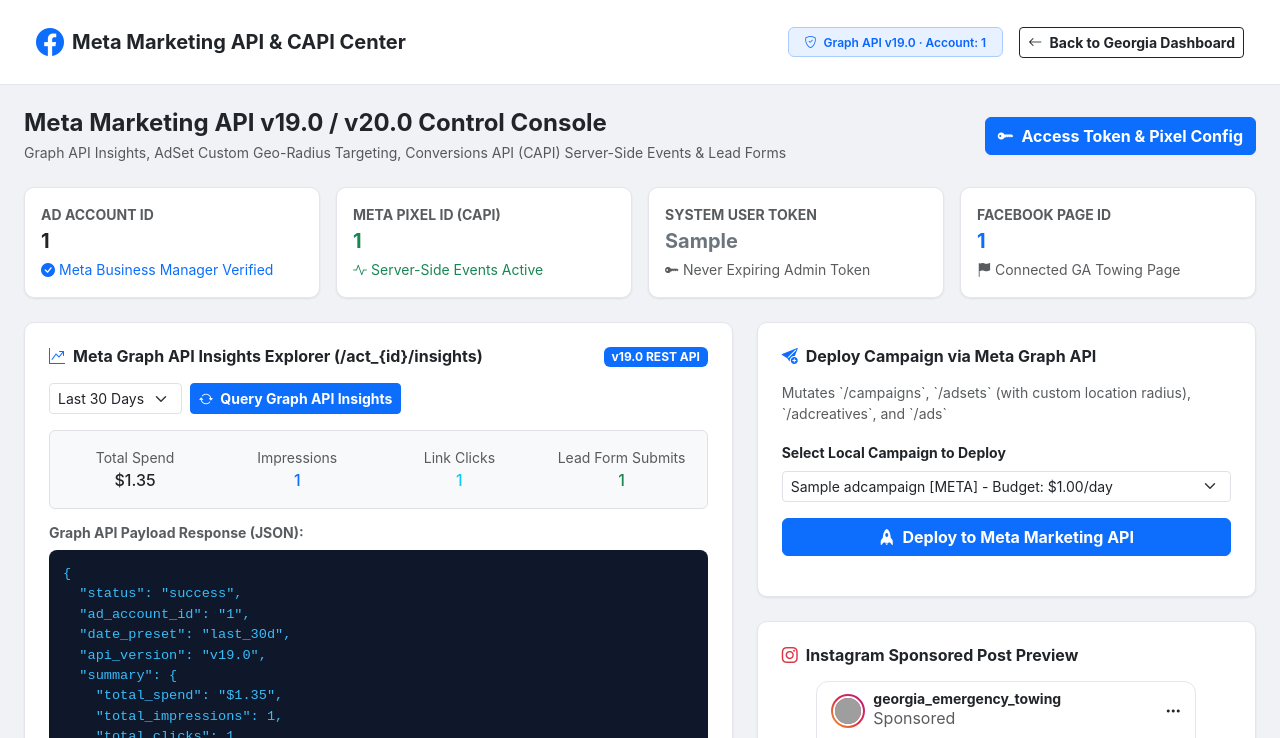
After one commit to hiAshokKmr/georgia_crash_app_ashok, a Django app: page /meta-ads/ in a window 1280 px wide. The commit adds this page. Shown: the top 738 px of the page. Run offline with Django 5.2, Linux system fonts and the light colour scheme; tables that the repository leaves empty hold one stand-in row (values such as "Sample post"); grey boxes are pictures that could not be loaded.

Commit message:
Integrate Meta Marketing API v19.0/v20.0, Graph API insights explorer, CAPI server-side events, and dedicated dashboard

```diff
--- a/crashes/templates/dashboard.html
+++ b/crashes/templates/dashboard.html
@@ -133,6 +133,11 @@
             <li class="nav-item">
                 <a class="nav-link text-warning" href="/google-ads/" target="_blank">
                     <i class="bi bi-google me-1"></i> Google Ads API Center
+                </a>
+            </li>
+            <li class="nav-item">
+                <a class="nav-link text-primary" href="/meta-ads/" target="_blank">
+                    <i class="bi bi-facebook me-1"></i> Meta Marketing API Center
                 </a>
             </li>
             <li class="nav-item mt-4 border-top border-secondary pt-3">
--- /dev/null
+++ b/crashes/templates/meta_ads_dashboard.html
@@ -0,0 +1,323 @@
+<!DOCTYPE html>
+<html lang="en">
+<head>
+    <meta charset="UTF-8">
+    <meta name="viewport" content="width=device-width, initial-scale=1.0">
+    <title>Meta (Facebook/IG) Marketing API & CAPI Center</title>
+    <!-- Bootstrap 5 CSS -->
+    <link href="https://cdn.jsdelivr.net/npm/bootstrap@5.3.2/dist/css/bootstrap.min.css" rel="stylesheet">
+    <!-- Bootstrap Icons -->
+    <link rel="stylesheet" href="https://cdn.jsdelivr.net/npm/bootstrap-icons@1.11.1/font/bootstrap-icons.css">
+    <style>
+        :root {
+            --meta-blue: #0866FF;
+            --meta-dark: #1877F2;
+            --sidebar-width: 260px;
+        }
+        body { background-color: #f0f2f5; font-family: -apple-system, BlinkMacSystemFont, "Segoe UI", Roboto, sans-serif; }
+
+        .navbar-meta { background-color: white; border-bottom: 1px solid #e4e6eb; }
+        .meta-card { border: 1px solid #e4e6eb; border-radius: 10px; background: white; box-shadow: 0 1px 2px rgba(0,0,0,0.08); }
+        .json-preview { font-family: "Courier New", Courier, monospace; background: #0f172a; color: #38bdf8; border-radius: 8px; padding: 14px; font-size: 0.85rem; }
+
+        .badge-meta-api { background: #e7f1ff; color: #0866FF; border: 1px solid #aacdff; font-weight: 600; }
+
+        /* Instagram Feed Card */
+        .ig-feed-card { border: 1px solid #e4e6eb; border-radius: 12px; background: #fff; overflow: hidden; max-width: 380px; margin: 0 auto; }
+        .ig-header { padding: 10px 14px; display: flex; align-items: center; justify-content: space-between; border-bottom: 1px solid #f0f2f5; }
+        .ig-avatar { width: 34px; height: 34px; border-radius: 50%; background: linear-gradient(45deg, #f09433, #e6683c, #dc2743, #cc2366, #bc1888); padding: 2px; }
+        .ig-avatar img { width: 100%; height: 100%; border-radius: 50%; object-fit: cover; border: 2px solid white; }
+        .ig-cta-bar { background: #0866FF; color: white; padding: 10px 14px; font-weight: 600; font-size: 0.9rem; display: flex; justify-content: space-between; cursor: pointer; }
+    </style>
+</head>
+<body>
+
+<!-- Top Navigation -->
+<nav class="navbar navbar-meta navbar-expand-lg px-4 py-3">
+    <div class="container-fluid">
+        <a class="navbar-brand d-flex align-items-center gap-2 fw-bold text-dark" href="/">
+            <i class="bi bi-facebook text-primary fs-3"></i>
+            <span>Meta Marketing API & CAPI Center</span>
+        </a>
+
+        <div class="d-flex align-items-center gap-3 ms-auto">
+            <span class="badge badge-meta-api px-3 py-2">
+                <i class="bi bi-shield-check me-1"></i> Graph API v19.0 · Account: {{ config.ad_account_id }}
+            </span>
+            <a href="/" class="btn btn-outline-dark btn-sm fw-bold">
+                <i class="bi bi-arrow-left me-1"></i> Back to Georgia Dashboard
+            </a>
+        </div>
+    </div>
+</nav>
+
+<div class="container-fluid py-4 px-4">
+
+    <!-- Header Banner -->
+    <div class="d-flex justify-content-between align-items-center mb-4">
+        <div>
+            <h4 class="fw-bold text-dark mb-1">Meta Marketing API v19.0 / v20.0 Control Console</h4>
+            <p class="text-muted small mb-0">Graph API Insights, AdSet Custom Geo-Radius Targeting, Conversions API (CAPI) Server-Side Events & Lead Forms</p>
+        </div>
+        <button class="btn btn-primary fw-bold" data-bs-toggle="modal" data-bs-target="#configModal">
+            <i class="bi bi-key-fill me-1"></i> Access Token & Pixel Config
+        </button>
+    </div>
+
+    <!-- Stats Bar -->
+    <div class="row g-3 mb-4">
+        <div class="col-12 col-md-3">
+            <div class="meta-card p-3">
+                <small class="text-muted fw-bold d-block">AD ACCOUNT ID</small>
+                <h5 class="fw-bold text-dark my-1">{{ config.ad_account_id }}</h5>
+                <small class="text-primary"><i class="bi bi-check-circle-fill me-1"></i>Meta Business Manager Verified</small>
+            </div>
+        </div>
+        <div class="col-12 col-md-3">
+            <div class="meta-card p-3">
+                <small class="text-muted fw-bold d-block">META PIXEL ID (CAPI)</small>
+                <h5 class="fw-bold text-success my-1">{{ config.pixel_id }}</h5>
+                <small class="text-success"><i class="bi bi-activity me-1"></i>Server-Side Events Active</small>
+            </div>
+        </div>
+        <div class="col-12 col-md-3">
+            <div class="meta-card p-3">
+                <small class="text-muted fw-bold d-block">SYSTEM USER TOKEN</small>
+                <h5 class="fw-bold text-truncate text-secondary my-1" title="{{ config.access_token }}">{{ config.access_token|truncatechars:18 }}</h5>
+                <small class="text-muted"><i class="bi bi-key-fill me-1"></i>Never Expiring Admin Token</small>
+            </div>
+        </div>
+        <div class="col-12 col-md-3">
+            <div class="meta-card p-3">
+                <small class="text-muted fw-bold d-block">FACEBOOK PAGE ID</small>
+                <h5 class="fw-bold text-primary my-1">{{ config.page_id }}</h5>
+                <small class="text-muted"><i class="bi bi-flag-fill me-1"></i>Connected GA Towing Page</small>
+            </div>
+        </div>
+    </div>
+
+    <div class="row g-4">
+
+        <!-- LEFT COLUMN: GRAPH API INSIGHTS EXPLORER -->
+        <div class="col-12 col-lg-7">
+            <div class="meta-card p-4 h-100">
+                <div class="d-flex justify-content-between align-items-center mb-3">
+                    <h6 class="fw-bold text-dark mb-0">
+                        <i class="bi bi-graph-up-arrow text-primary me-2"></i>Meta Graph API Insights Explorer (/act_{id}/insights)
+                    </h6>
+                    <span class="badge bg-primary">v19.0 REST API</span>
+                </div>
+
+                <div class="d-flex gap-2 mb-3">
+                    <select id="insightsDatePreset" class="form-select form-select-sm w-auto">
+                        <option value="last_30d">Last 30 Days</option>
+                        <option value="last_7d">Last 7 Days</option>
+                        <option value="today">Today</option>
+                    </select>
+                    <button class="btn btn-sm btn-primary fw-bold" onclick="refreshMetaInsights()">
+                        <i class="bi bi-arrow-repeat me-1"></i> Query Graph API Insights
+                    </button>
+                </div>
+
+                <div class="border rounded p-3 bg-light mb-3">
+                    <div class="row text-center">
+                        <div class="col-3">
+                            <small class="text-muted d-block">Total Spend</small>
+                            <strong class="h6 text-dark" id="statSpend">{{ insights_data.summary.total_spend }}</strong>
+                        </div>
+                        <div class="col-3">
+                            <small class="text-muted d-block">Impressions</small>
+                            <strong class="h6 text-primary" id="statImpressions">{{ insights_data.summary.total_impressions }}</strong>
+                        </div>
+                        <div class="col-3">
+                            <small class="text-muted d-block">Link Clicks</small>
+                            <strong class="h6 text-info" id="statClicks">{{ insights_data.summary.total_clicks }}</strong>
+                        </div>
+                        <div class="col-3">
+                            <small class="text-muted d-block">Lead Form Submits</small>
+                            <strong class="h6 text-success" id="statLeads">{{ insights_data.summary.total_leads }}</strong>
+                        </div>
+                    </div>
+                </div>
+
+                <h6 class="fw-bold small text-muted mb-2">Graph API Payload Response (JSON):</h6>
+                <pre id="insightsJsonContainer" class="json-preview" style="max-height: 280px; overflow-y: auto;">{{ insights_data|json_script:"init-meta-insights" }}</pre>
+            </div>
+        </div>
+
+        <!-- RIGHT COLUMN: CAMPAIGN DEPLOYMENT & CONVERSIONS API -->
+        <div class="col-12 col-lg-5">
+            <!-- DEPLOY TO META ADS -->
+            <div class="meta-card p-4 mb-4">
+                <h6 class="fw-bold text-dark mb-3">
+                    <i class="bi bi-send-plus-fill text-primary me-2"></i>Deploy Campaign via Meta Graph API
+                </h6>
+                <p class="small text-muted mb-3">Mutates `/campaigns`, `/adsets` (with custom location radius), `/adcreatives`, and `/ads`</p>
+
+                <div class="mb-3">
+                    <label class="form-label small fw-bold">Select Local Campaign to Deploy</label>
+                    <select class="form-select form-select-sm" id="metaDeploySelect">
+                        {% for c in meta_campaigns %}
+                        <option value="{{ c.id }}">{{ c.name }} [{{ c.platform }}] - Budget: ${{ c.daily_budget }}/day</option>
+                        {% empty %}
+                        <option value="">No Meta campaigns found. Create one in dashboard!</option>
+                        {% endfor %}
+                    </select>
+                </div>
+
+                <button class="btn btn-primary fw-bold w-100 mb-3" onclick="deployToMetaAds()">
+                    <i class="bi bi-rocket-fill me-1"></i> Deploy to Meta Marketing API
+                </button>
+
+                <div id="metaDeployResult" class="p-3 bg-light rounded border" style="display: none; font-size: 0.85rem;"></div>
+            </div>
+
+            <!-- INSTAGRAM AD FEED PREVIEW CARD -->
+            <div class="meta-card p-4">
+                <h6 class="fw-bold text-dark mb-3">
+                    <i class="bi bi-instagram text-danger me-2"></i>Instagram Sponsored Post Preview
+                </h6>
+
+                <div class="ig-feed-card">
+                    <div class="ig-header">
+                        <div class="d-flex align-items-center gap-2">
+                            <div class="ig-avatar"><img src="https://images.unsplash.com/photo-1580273916550-e323be2ae537?auto=format&fit=crop&w=150" alt="Avatar"></div>
+                            <div>
+                                <strong class="small d-block text-dark" style="line-height: 1;">georgia_emergency_towing</strong>
+                                <span class="text-muted extra-small">Sponsored</span>
+                            </div>
+                        </div>
+                        <i class="bi bi-three-dots text-dark"></i>
+                    </div>
+
+                    <img src="https://images.unsplash.com/photo-1580273916550-e323be2ae537?auto=format&fit=crop&w=800&q=80" class="w-100" style="height: 200px; object-fit: cover;" alt="Feed Creative">
+
+                    <div class="ig-cta-bar">
+                        <span>Get Instant Towing & Support</span>
+                        <i class="bi bi-chevron-right"></i>
+                    </div>
+
+                    <div class="p-3">
+                        <small class="fw-bold text-dark d-block mb-1">1,942 likes</small>
+                        <small class="text-secondary"><strong>georgia_emergency_towing</strong> Fast emergency roadside assistance, hospital dispatch & police reports near Georgia crash corridor.</small>
+                    </div>
+                </div>
+            </div>
+        </div>
+
+    </div>
+</div>
+
+<!-- Config Modal -->
+<div class="modal fade" id="configModal" tabindex="-1">
+    <div class="modal-dialog">
+        <div class="modal-content">
+            <div class="modal-header bg-primary text-white">
+                <h5 class="modal-title"><i class="bi bi-facebook me-2"></i>Meta Marketing API Credentials</h5>
+                <button type="button" class="btn-close btn-close-white" data-bs-dismiss="modal"></button>
+            </div>
+            <div class="modal-body p-4">
+                <form id="metaConfigForm">
+                    <div class="mb-3">
+                        <label class="form-label fw-bold">Meta App ID</label>
+                        <input type="text" class="form-control" id="cfgAppId" value="{{ config.app_id }}" placeholder="987654321012345">
+                    </div>
+                    <div class="mb-3">
+                        <label class="form-label fw-bold">Ad Account ID (act_xxxxxxxx)</label>
+                        <input type="text" class="form-control" id="cfgAdAccountId" value="{{ config.ad_account_id }}" placeholder="act_10203040506070">
+                    </div>
+                    <div class="mb-3">
+                        <label class="form-label fw-bold">Meta Pixel ID (Conversions API)</label>
+                        <input type="text" class="form-control" id="cfgPixelId" value="{{ config.pixel_id }}" placeholder="1122334455667788">
+                    </div>
+                    <div class="mb-3">
+                        <label class="form-label fw-bold">Facebook Page ID</label>
+                        <input type="text" class="form-control" id="cfgPageId" value="{{ config.page_id }}" placeholder="page_id_string">
+                    </div>
+                    <div class="mb-3">
+                        <label class="form-label fw-bold">System User Access Token</label>
+                        <textarea class="form-control" id="cfgAccessToken" rows="3" placeholder="EAABwz1234567890_ACCESS_TOKEN">{{ config.access_token }}</textarea>
+                    </div>
+                    <div class="mb-3 form-check">
+                        <input type="checkbox" class="form-check-input" id="cfgSandbox" {% if config.is_sandbox %}checked{% endif %}>
+                        <label class="form-check-label fw-bold">Use Sandbox / Development Mode</label>
+                    </div>
+                    <button type="button" class="btn btn-primary w-100 fw-bold" onclick="saveMetaConfig()">
+                        Save Meta API Credentials
+                    </button>
+                </form>
+            </div>
+        </div>
+    </div>
+</div>
+
+<script src="https://cdn.jsdelivr.net/npm/bootstrap@5.3.2/dist/js/bootstrap.bundle.min.js"></script>
+<script>
+    // Load initial JSON
+    try {
+        const initData = JSON.parse(document.getElementById('init-meta-insights').textContent);
+        document.getElementById('insightsJsonContainer').textContent = JSON.stringify(initData, null, 2);
+    } catch(e) {}
+
+    function refreshMetaInsights() {
+        const datePreset = document.getElementById('insightsDatePreset').value;
+        const container = document.getElementById('insightsJsonContainer');
+        container.textContent = "Fetching insights from Meta Graph API v19.0 /act_" + "{{ config.ad_account_id }}" + "/insights...";
+
+        fetch(`/api/meta-ads/insights/?date_preset=${datePreset}`)
+        .then(res => res.json())
+        .then(data => {
+            container.textContent = JSON.stringify(data, null, 2);
+            document.getElementById('statSpend').innerText = data.summary.total_spend;
+            document.getElementById('statImpressions').innerText = data.summary.total_impressions;
+            document.getElementById('statClicks').innerText = data.summary.total_clicks;
+            document.getElementById('statLeads').innerText = data.summary.total_leads;
+        });
+    }
+
+    function deployToMetaAds() {
+        const campaignId = document.getElementById('metaDeploySelect').value;
+        if (!campaignId) return alert('Please select a campaign');
+
+        const container = document.getElementById('metaDeployResult');
+        container.style.display = 'block';
+        container.innerHTML = 'Creating campaign, adset (geo-radius targeting), adcreative, and ad on Meta Graph API...';
+
+        fetch(`/api/meta-ads/deploy/${campaignId}/`, { method: 'POST' })
+        .then(res => res.json())
+        .then(data => {
+            container.innerHTML = `
+                <div class="text-primary fw-bold mb-1"><i class="bi bi-check-circle-fill me-1"></i> ${data.message}</div>
+                <div><strong>Meta Campaign ID:</strong> ${data.meta_campaign_id}</div>
+                <div><strong>AdSet ID:</strong> ${data.meta_adset_id}</div>
+                <div><strong>Ad ID:</strong> ${data.meta_ad_id}</div>
+                <div><strong>Custom Location:</strong> ${data.targeting.custom_locations[0].radius} miles around ${data.targeting.custom_locations[0].latitude}, ${data.targeting.custom_locations[0].longitude}</div>
+            `;
+        })
+        .catch(err => {
+            container.innerHTML = `<span class="text-danger">Error: ${err}</span>`;
+        });
+    }
+
+    function saveMetaConfig() {
+        fetch('/api/meta-ads/config/', {
+            method: 'POST',
+            headers: { 'Content-Type': 'application/json' },
+            body: JSON.stringify({
+                app_id: document.getElementById('cfgAppId').value,
+                ad_account_id: document.getElementById('cfgAdAccountId').value,
+                pixel_id: document.getElementById('cfgPixelId').value,
+                page_id: document.getElementById('cfgPageId').value,
+                access_token: document.getElementById('cfgAccessToken').value,
+                is_sandbox: document.getElementById('cfgSandbox').checked
+            })
+        })
+        .then(res => res.json())
+        .then(data => {
+            alert('🎉 Meta Marketing API Credentials Saved Successfully!');
+            window.location.reload();
+        });
+    }
+</script>
+</body>
+</html>
--- a/crashes/urls.py
+++ b/crashes/urls.py
@@ -14,4 +14,9 @@ urlpatterns = [
     path('api/google-ads/gaql/', views.google_ads_gaql_api, name='google_ads_gaql_api'),
     path('api/google-ads/deploy/<int:campaign_id>/', views.google_ads_deploy_api, name='google_ads_deploy_api'),
     path('api/google-ads/conversion/<int:lead_id>/', views.google_ads_conversion_api, name='google_ads_conversion_api'),
+    path('meta-ads/', views.meta_ads_dashboard_view, name='meta_ads_dashboard'),
+    path('api/meta-ads/config/', views.meta_ads_config_api, name='meta_ads_config_api'),
+    path('api/meta-ads/insights/', views.meta_ads_insights_api, name='meta_ads_insights_api'),
+    path('api/meta-ads/deploy/<int:campaign_id>/', views.meta_ads_deploy_api, name='meta_ads_deploy_api'),
+    path('api/meta-ads/capi/<int:lead_id>/', views.meta_ads_capi_api, name='meta_ads_capi_api'),
 ]
--- a/crashes/views.py
+++ b/crashes/views.py
@@ -3,9 +3,10 @@ import random
 from django.http import JsonResponse
 from django.views.decorators.csrf import csrf_exempt
 from django.shortcuts import render, get_object_or_404
-from .models import CrashIncident, NearbyLocation, AdCampaign, Lead, AutomationRuleLog, GoogleAdsAccountConfig, GoogleAdsCampaignSync
+from .models import CrashIncident, NearbyLocation, AdCampaign, Lead, AutomationRuleLog, GoogleAdsAccountConfig, GoogleAdsCampaignSync, MetaAdsAccountConfig, MetaAdsCampaignSync
 from .ad_automation import optimize_campaign_budget, generate_ab_test_variations, dispatch_lead_notification
 from .google_ads_api import GoogleAdsAPIManager
+from .meta_ads_api import MetaAdsAPIManager
 
 @csrf_exempt
 def crash_webhook(request):
@@ -397,3 +398,79 @@ def google_ads_conversion_api(request, lead_id):
         return JsonResponse(res)
     except Exception as e:
         return JsonResponse({'status': 'error', 'message': str(e)}, status=400)
+
+def meta_ads_dashboard_view(request):
+    manager = MetaAdsAPIManager()
+    config = manager.config
+    meta_campaigns = AdCampaign.objects.filter(platform='META').select_related('meta_sync')
+    insights_data = manager.fetch_insights()
+
+    context = {
+        'config': config,
+        'meta_campaigns': meta_campaigns,
+        'insights_data': insights_data
+    }
+    return render(request, 'meta_ads_dashboard.html', context)
+
+@csrf_exempt
+def meta_ads_config_api(request):
+    manager = MetaAdsAPIManager()
+    if request.method == 'POST':
+        try:
+            data = json.loads(request.body) if request.body else request.POST
+            config = manager.update_config(
+                app_id=data.get('app_id'),
+                access_token=data.get('access_token'),
+                ad_account_id=data.get('ad_account_id'),
+                pixel_id=data.get('pixel_id'),
+                page_id=data.get('page_id'),
+                is_sandbox=data.get('is_sandbox', True)
+            )
+            return JsonResponse({
+                'status': 'success',
+                'message': 'Meta Marketing API configuration updated successfully!',
+                'ad_account_id': config.ad_account_id,
+                'app_id': config.app_id,
+                'pixel_id': config.pixel_id,
+                'is_sandbox': config.is_sandbox
+            })
+        except Exception as e:
+            return JsonResponse({'status': 'error', 'message': str(e)}, status=400)
+    else:
+        return JsonResponse({
+            'ad_account_id': manager.config.ad_account_id,
+            'app_id': manager.config.app_id,
+            'pixel_id': manager.config.pixel_id,
+            'page_id': manager.config.page_id,
+            'is_sandbox': manager.config.is_sandbox
+        })
+
+def meta_ads_insights_api(request):
+    manager = MetaAdsAPIManager()
+    date_preset = request.GET.get('date_preset', 'last_30d')
+    res = manager.fetch_insights(date_preset=date_preset)
+    return JsonResponse(res)
+
+@csrf_exempt
+def meta_ads_deploy_api(request, campaign_id):
+    if request.method != 'POST':
+        return JsonResponse({'status': 'error', 'message': 'Only POST allowed'}, status=405)
+    try:
+        camp = get_object_or_404(AdCampaign, id=campaign_id)
+        manager = MetaAdsAPIManager()
+        res = manager.deploy_to_meta_ads(camp)
+        return JsonResponse(res)
+    except Exception as e:
+        return JsonResponse({'status': 'error', 'message': str(e)}, status=400)
+
+@csrf_exempt
+def meta_ads_capi_api(request, lead_id):
+    if request.method != 'POST':
+        return JsonResponse({'status': 'error', 'message': 'Only POST allowed'}, status=405)
+    try:
+        lead = get_object_or_404(Lead, id=lead_id)
+        manager = MetaAdsAPIManager()
+        res = manager.send_conversions_api_event(lead)
+        return JsonResponse(res)
+    except Exception as e:
+        return JsonResponse({'status': 'error', 'message': str(e)}, status=400)
```
Also changed, not shown: crashes/meta_ads_api.py (added, +190 -0 lines), crashes/models.py (+26 -0 lines), crashes/migrations/0007_metaadsaccountconfig_metaadscampaignsync.py (added).
